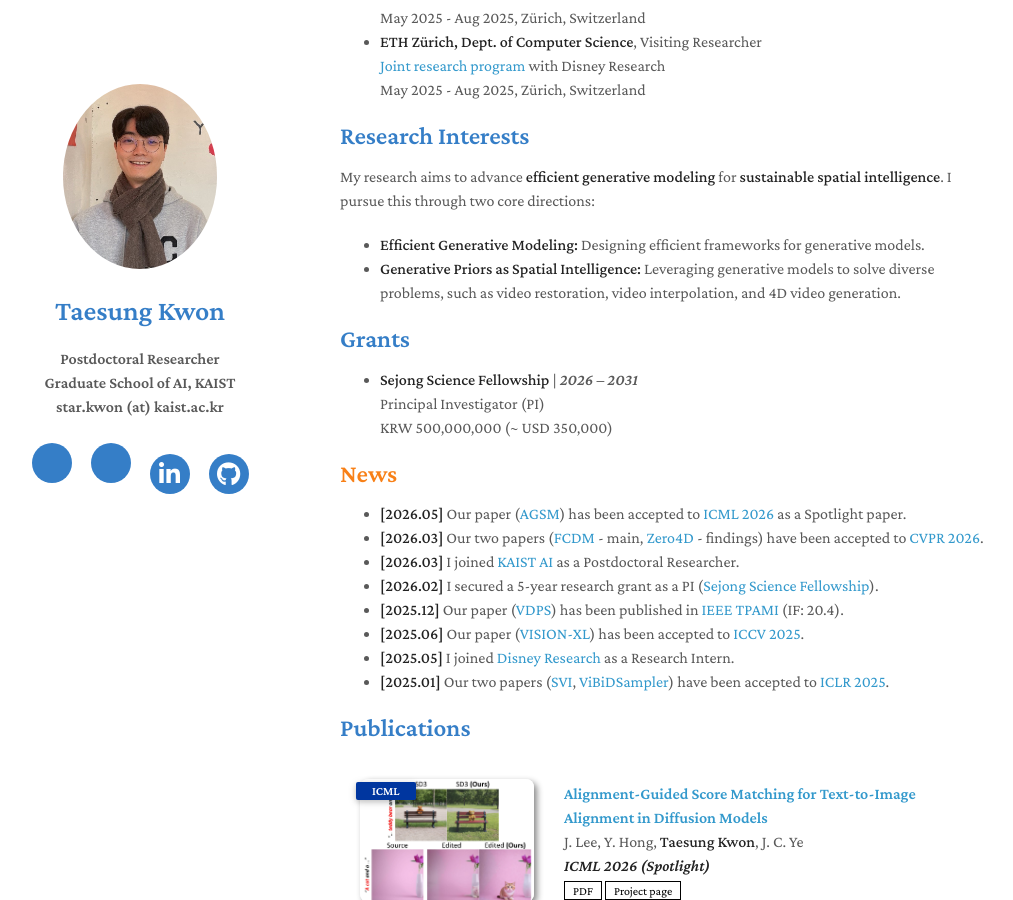
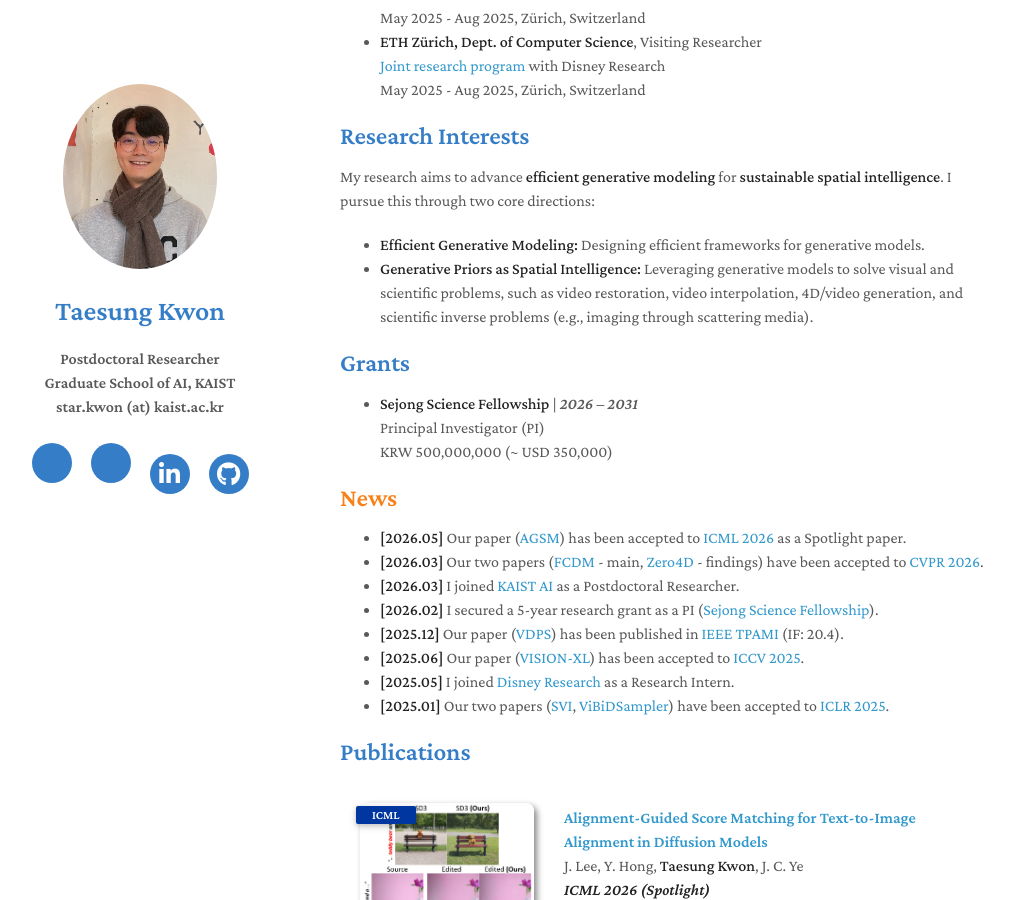
Before and after one commit to star-kwon/star-kwon.github.io, a Jekyll site: the page built from index.md, in a window 1280 px wide and 900 px high, scrolled down 381 px. Shown: the whole window, without its empty margins (130-1143 px from the left). Built offline with Jekyll 4.4.1, drawn with Linux system fonts in a browser that asks for light colours; nearby versions of some CDN libraries; comment, search, counter and statistics services are not loaded; a style sheet for code colours, icons or effects is not loaded; our own code applies the rules of GitHub Pages for plain Markdown files.

Commit message:
update research interests

```diff
--- a/index.md
+++ b/index.md
@@ -24,7 +24,7 @@ I received my Ph.D., M.S., and B.S. in the Dept. of Bio and Brain Engineering fr
 My research aims to advance **efficient generative modeling** for **sustainable spatial intelligence**. I pursue this through two core directions:
 
   - **Efficient Generative Modeling:** Designing efficient frameworks for generative models.
-  - **Generative Priors as Spatial Intelligence:** Leveraging generative models to solve diverse problems, such as video restoration, video interpolation, and 4D video generation.
+  - **Generative Priors as Spatial Intelligence:** Leveraging generative models to solve visual and scientific problems, such as video restoration, video interpolation, 4D/video generation, and scientific inverse problems (e.g., imaging through scattering media).
 
 
 ## Grants
```
